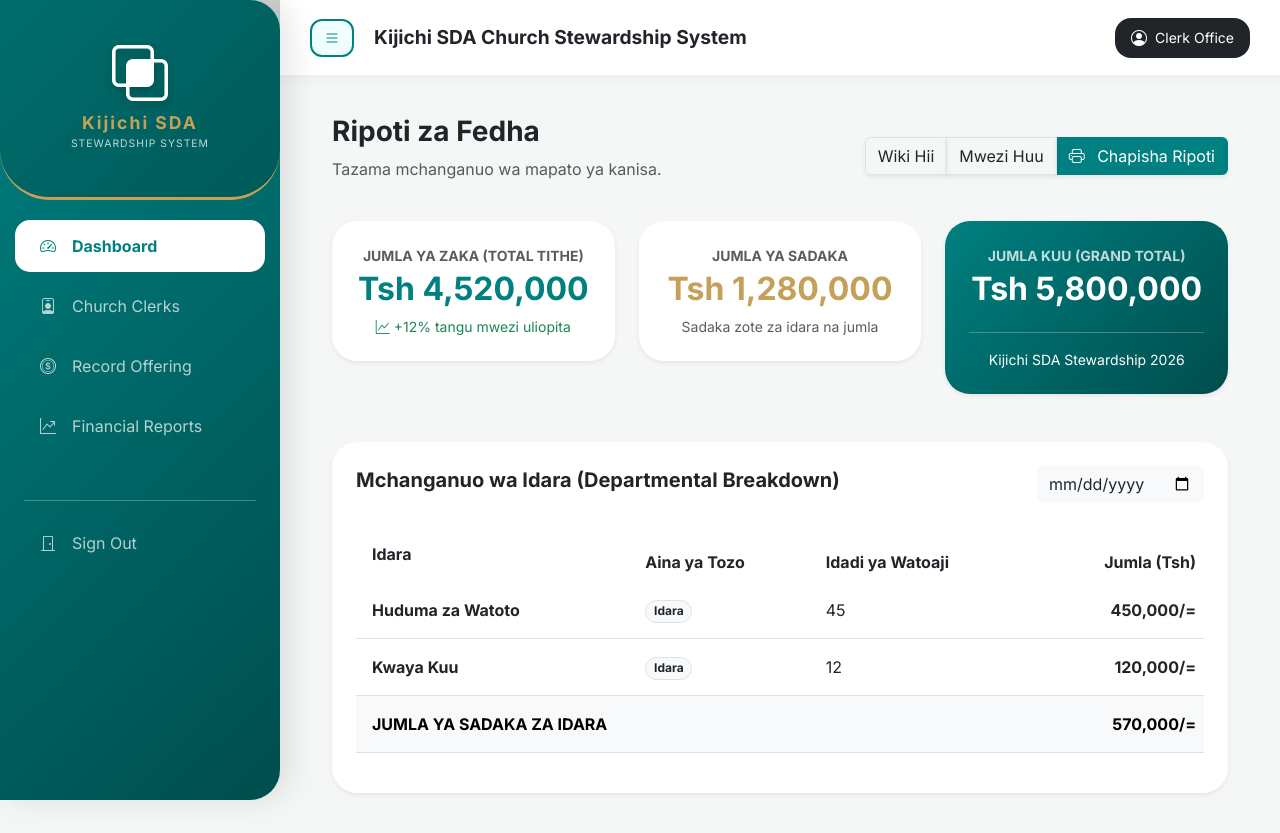
After one commit to DeoLwena/KijichiOfferings, a Django app: page /Matoleo/Reports/ in a window 1280 px wide. The commit adds this page. Run offline with Django 5.2, Linux system fonts and the light colour scheme.

Commit message:
Organizing templates

```diff
--- a/accounts/url.py
+++ b/accounts/url.py
@@ -1,12 +1,9 @@
 from django.urls import path
 from django.contrib.auth import views as auth_views
-
-from offerings.urls import urlpatterns
 from . import views
 
 urlpatterns =[
-
-    path('login/',auth_views.LoginView.as_view(template_name='accounts/login.html',name='login')),
+    path('login/',auth_views.LoginView.as_view(template_name='accounts/login.html')),
     path('logout/',auth_views.LogoutView.as_view(),name='logout'),
     path('register',views.register,name='register')
 ]
--- /dev/null
+++ b/hazina/templates/Reports.html
@@ -0,0 +1,83 @@
+{% extends 'base.html' %}
+
+{% block content %}
+<div class="container-fluid">
+    <div class="row mb-4 align-items-center">
+        <div class="col-md-6">
+            <h3 class="fw-bold text-dark">Ripoti za Fedha</h3>
+            <p class="text-muted">Tazama mchanganuo wa mapato ya kanisa.</p>
+        </div>
+        <div class="col-md-6 text-md-end">
+            <div class="btn-group">
+                <button class="btn btn-white border shadow-sm">Wiki Hii</button>
+                <button class="btn btn-white border shadow-sm active">Mwezi Huu</button>
+                <button class="btn btn-teal shadow-sm text-white" style="background-color: var(--sda-teal);">
+                    <i class="bi bi-printer me-2"></i> Chapisha Ripoti
+                </button>
+            </div>
+        </div>
+    </div>
+
+    <div class="row g-4 mb-5">
+        <div class="col-md-4">
+            <div class="card border-0 shadow-sm p-4 text-center" style="border-radius: 25px;">
+                <p class="text-muted small fw-bold text-uppercase mb-1">Jumla ya Zaka (Total Tithe)</p>
+                <h2 class="fw-bold" style="color: var(--sda-teal);">Tsh 4,520,000</h2>
+                <small class="text-success"><i class="bi bi-graph-up"></i> +12% tangu mwezi uliopita</small>
+            </div>
+        </div>
+        <div class="col-md-4">
+            <div class="card border-0 shadow-sm p-4 text-center" style="border-radius: 25px;">
+                <p class="text-muted small fw-bold text-uppercase mb-1">Jumla ya Sadaka</p>
+                <h2 class="fw-bold" style="color: var(--sda-gold);">Tsh 1,280,000</h2>
+                <small class="text-muted">Sadaka zote za idara na jumla</small>
+            </div>
+        </div>
+        <div class="col-md-4">
+            <div class="card border-0 shadow-sm p-4 text-center" style="border-radius: 25px; background: var(--sda-teal-gradient); color: white;">
+                <p class="opacity-75 small fw-bold text-uppercase mb-1">Jumla Kuu (Grand Total)</p>
+                <h2 class="fw-bold">Tsh 5,800,000</h2>
+                <hr class="opacity-25">
+                <small>Kijichi SDA Stewardship 2026</small>
+            </div>
+        </div>
+    </div>
+
+    <div class="card border-0 shadow-sm p-4" style="border-radius: 25px;">
+        <div class="d-flex justify-content-between align-items-center mb-4">
+            <h5 class="fw-bold">Mchanganuo wa Idara (Departmental Breakdown)</h5>
+            <input type="date" class="form-control w-auto border-0 bg-light">
+        </div>
+        <div class="table-responsive">
+            <table class="table align-middle">
+                <thead class="bg-light">
+                    <tr>
+                        <th class="border-0 p-3">Idara</th>
+                        <th class="border-0">Aina ya Tozo</th>
+                        <th class="border-0">Idadi ya Watoaji</th>
+                        <th class="border-0 text-end">Jumla (Tsh)</th>
+                    </tr>
+                </thead>
+                <tbody>
+                    <tr>
+                        <td class="p-3 fw-bold">Huduma za Watoto</td>
+                        <td><span class="badge rounded-pill bg-light text-dark border">Idara</span></td>
+                        <td>45</td>
+                        <td class="text-end fw-bold">450,000/=</td>
+                    </tr>
+                    <tr>
+                        <td class="p-3 fw-bold">Kwaya Kuu</td>
+                        <td><span class="badge rounded-pill bg-light text-dark border">Idara</span></td>
+                        <td>12</td>
+                        <td class="text-end fw-bold">120,000/=</td>
+                    </tr>
+                    <tr class="table-light">
+                        <td colspan="3" class="p-3 fw-bold">JUMLA YA SADAKA ZA IDARA</td>
+                        <td class="text-end fw-bold text-teal">570,000/=</td>
+                    </tr>
+                </tbody>
+            </table>
+        </div>
+    </div>
+</div>
+{% endblock %}
--- a/hazina/views.py
+++ b/hazina/views.py
@@ -3,10 +3,14 @@ from .models import Mtoaji
 from django.http import HttpResponse
 # Create your views here.
 
-def matoleo(request):
+def Addofferings(request):
     return render(request,'add-offering.html')
 
-def Home(request):
-    aliyetoa_queryset = Mtoaji.objects.filter(namba_ya_ushirika__range=(10,34))
+def Dashboard(request):
+    return render(request,'dashboard.html')
 
-    return render(request,'dashboard.html',{'name':aliyetoa_queryset})
+def Clerks(request):
+    return render(request,'Clerks.html')
+
+def Reports(request):
+    return render(request,'Reports.html')
--- a/offerings/settings.py
+++ b/offerings/settings.py
@@ -74,7 +74,9 @@ TEMPLATES = [
 WSGI_APPLICATION = 'offerings.wsgi.application'
 
 LOGIN_REDIRECT_URL ='/'
-LOGOUT_REDIRECT_URL = "/accounts/login/"
+LOGOUT_REDIRECT_URL = "/login/"
+LOGIN_URL = 'login'
+
 # Database
 # https://docs.djangoproject.com/en/6.0/ref/settings/#databases
 
--- a/offerings/urls.py
+++ b/offerings/urls.py
@@ -20,7 +20,6 @@ import hazina.views
 
 urlpatterns = [
     path('admin/', admin.site.urls),
-    path('',hazina.views.Home),
-    path('',include('hazina.url')),
-    path('accounts/',include('accounts.url')),
+    path('Matoleo/',include('hazina.url')),
+    path('',include('accounts.url')),
 ]
```
Also changed, not shown: accounts/templates/login.html (+4 -4 lines), accounts/templates/register.html (+10 -10 lines), hazina/templates/Clerks.html (added, +76 -0 lines), hazina/templates/hazina.html (deleted, +0 -38 lines), hazina/templates/matoleo.html (deleted, +0 -13 lines), hazina/url.py (+6 -2 lines).
